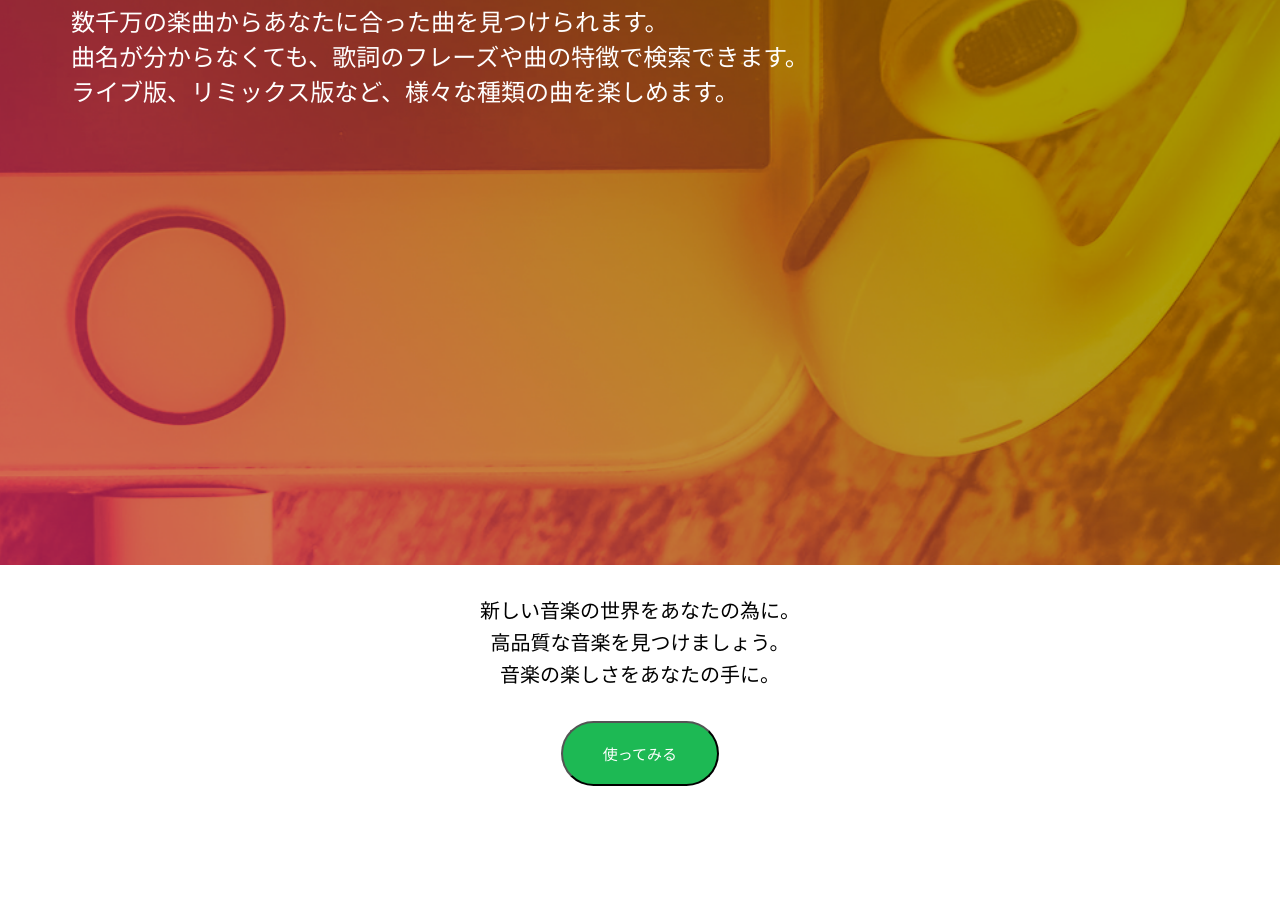
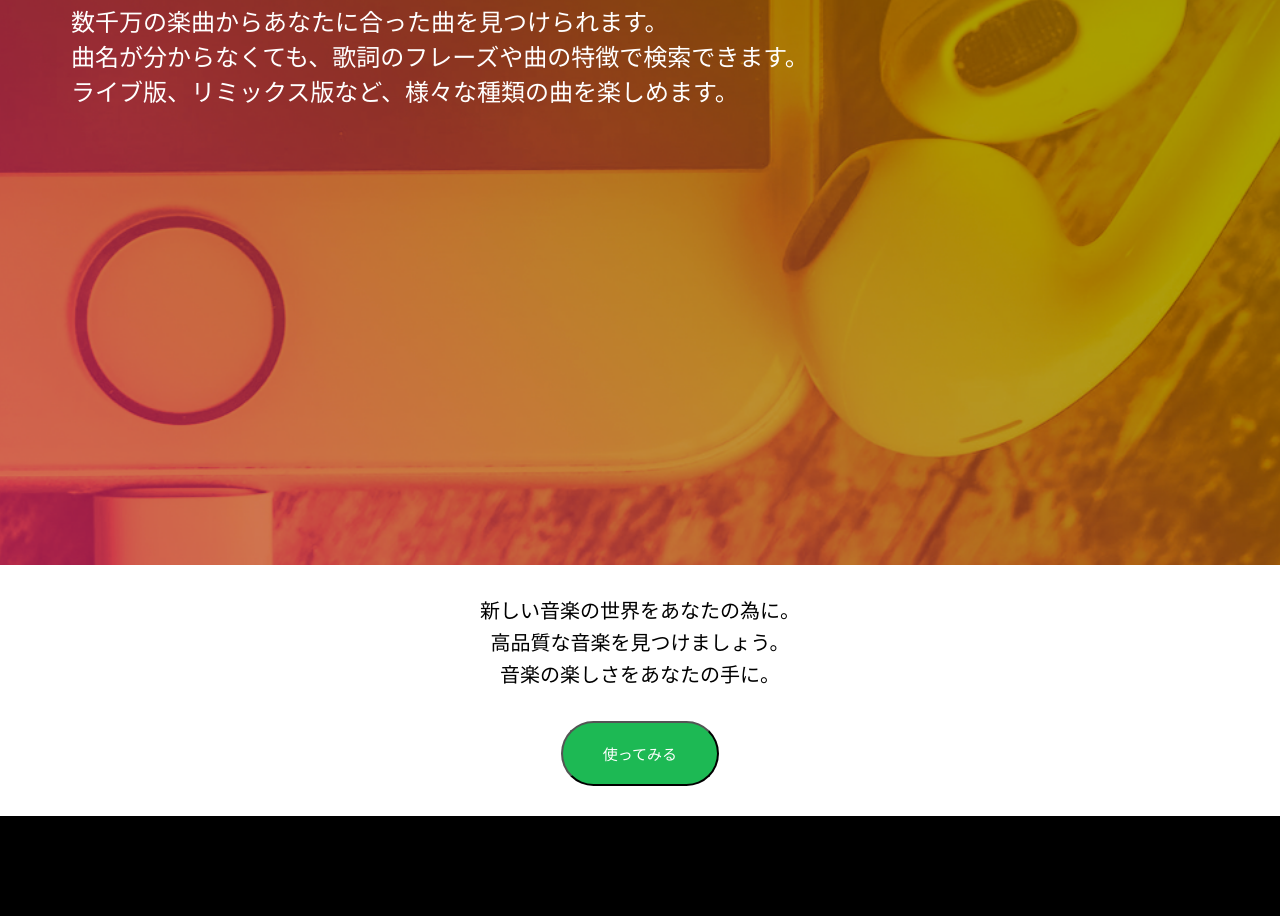
Before and after one commit to hiropon0218/tecpit_html, a plain HTML site: page index.html in a window 1280 px wide. Shown: the part 1715-2631 px from the top of the page. Before the commit the page ends 2531 px from the top, so only its background shows below. Drawn offline with Linux system fonts and the light colour scheme.

Commit message:
フッターの要素作成

```diff
--- a/index.html
+++ b/index.html
@@ -114,6 +114,11 @@
       </div> <!-- container -->
     </section>
 
+    <footer>
+      <div class="container">
+      </div> <!-- conotainer -->
+    </footer>
+
     <script type="text/javascript">
     var swiper = new Swiper('.swiper-container',{
       speed: 1000,
--- a/style.css
+++ b/style.css
@@ -187,3 +187,9 @@ header li a:hover {
 .free-section-03 .contents-button {
   padding-bottom: 30px;
 }
+
+footer {
+  display: flex;
+  background-color: #000;
+  padding: 50px 15px 50px;
+}
```
